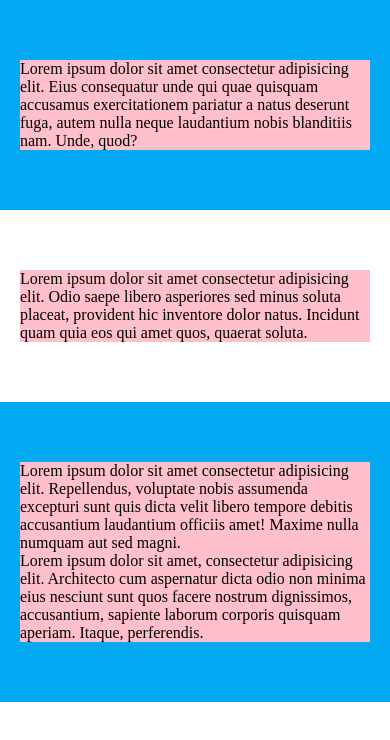
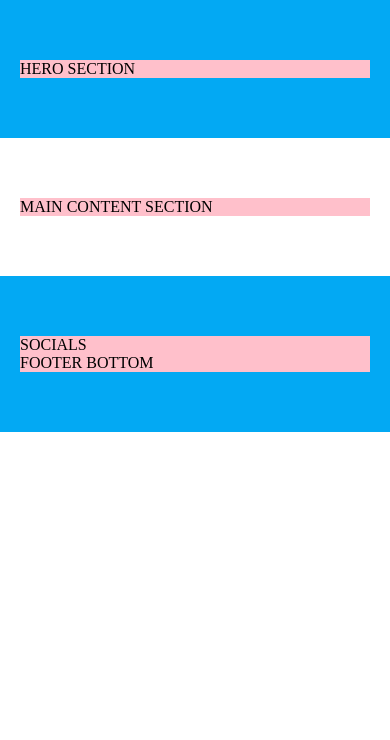
Before and after one commit to ZakarkaiteMilda/7-ComingSoon, a website: page index.html in a window 390 px wide. Drawn offline with Linux system fonts and the light colour scheme; files whose address does not match are found by name.

Commit message:
Responsive design 2

```diff
--- a/index.html
+++ b/index.html
@@ -18,22 +18,22 @@
     <main>
       <section class="container bg-main">
         <div class="row-short">
-          Lorem ipsum dolor sit amet consectetur adipisicing elit. Eius consequatur unde qui quae quisquam accusamus exercitationem pariatur a natus deserunt fuga, autem nulla neque laudantium nobis blanditiis nam. Unde, quod?
+          HERO SECTION
         </div>
       </section>
       <section class="container">
         <div class="row">
-          Lorem ipsum dolor sit amet consectetur adipisicing elit. Odio saepe libero asperiores sed minus soluta placeat, provident hic inventore dolor natus. Incidunt quam quia eos qui amet quos, quaerat soluta.
+         MAIN CONTENT SECTION
         </div>
       </section>
     </main>
 
     <footer class="container bg-main">
       <div class="row">
-       Lorem ipsum dolor sit amet consectetur adipisicing elit. Repellendus, voluptate nobis assumenda excepturi sunt quis dicta velit libero tempore debitis accusantium laudantium officiis amet! Maxime nulla numquam aut sed magni.
+       SOCIALS
       </div>
       <div class="row-short">
-       Lorem ipsum dolor sit amet, consectetur adipisicing elit. Architecto cum aspernatur dicta odio non minima eius nesciunt sunt quos facere nostrum dignissimos, accusantium, sapiente laborum corporis quisquam aperiam. Itaque, perferendis.
+      FOOTER BOTTOM
        </div>
     </footer>
 </body>
```
